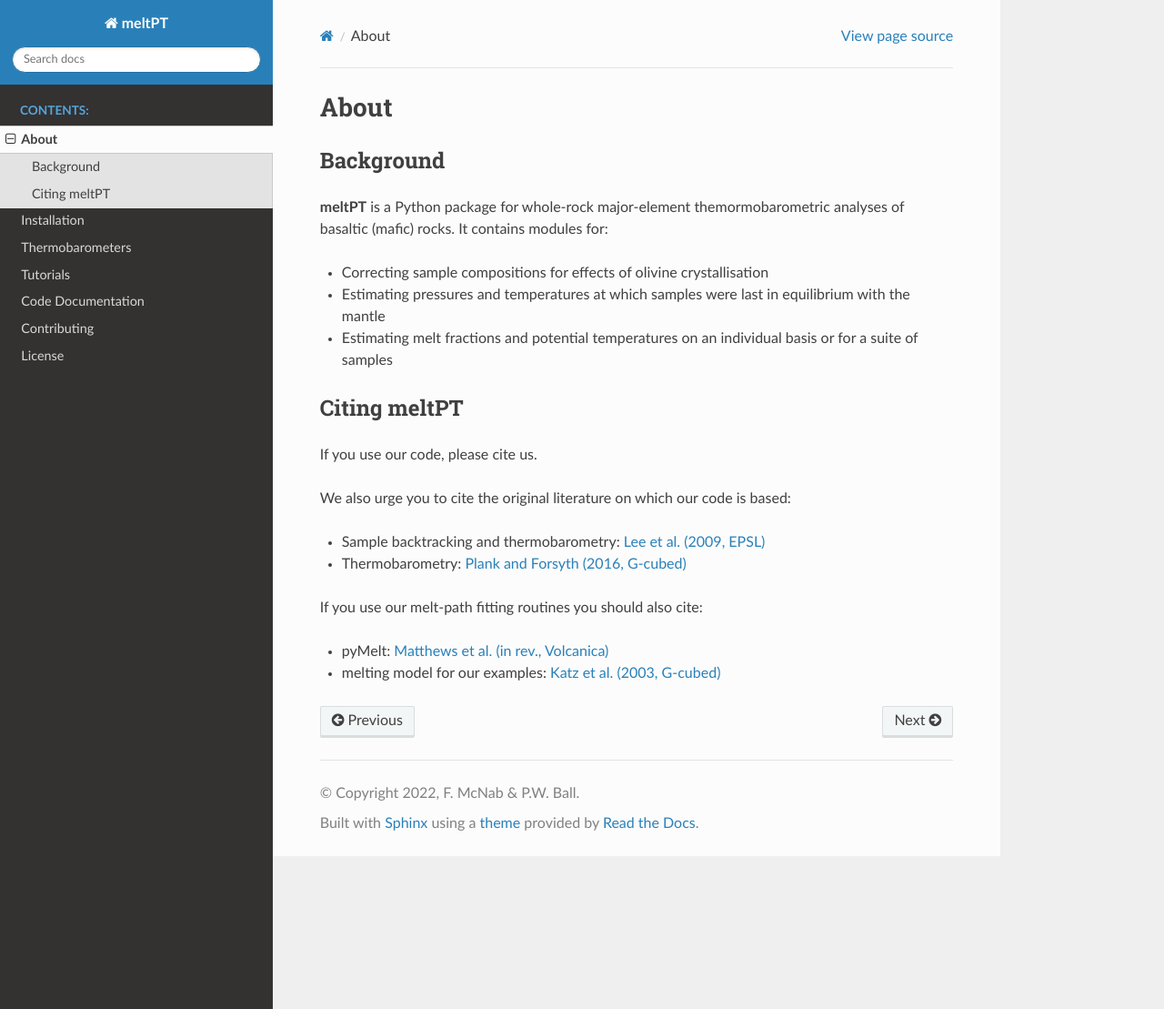
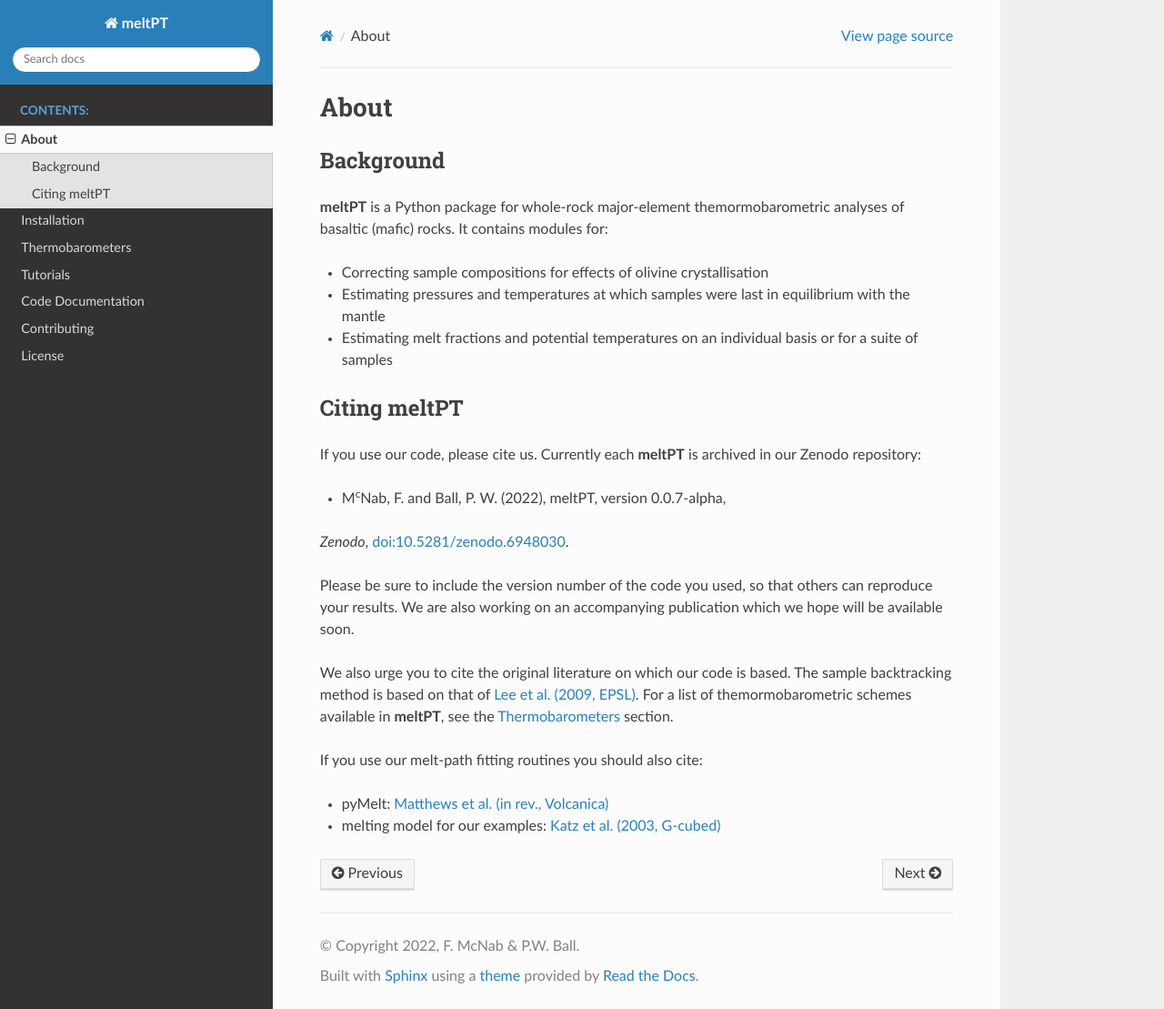
Before and after one commit to fmcnab/meltPT, a Sphinx documentation site: the page built from docs/source/about.rst, in a window 1280 px wide and 1109 px high. Shown: the whole window at 91% size. Built offline with Sphinx 7.4.7 and the Read the Docs theme 2.0.0, drawn with Linux system fonts in a browser that asks for light colours.

Commit message:
Update citation information.

```diff
--- a/docs/source/about.rst
+++ b/docs/source/about.rst
@@ -16,12 +16,21 @@ Background
 Citing meltPT
 =============
 
-If you use our code, please cite us.
+If you use our code, please cite us. Currently each **meltPT** is archived in
+our Zenodo repository:
 
-We also urge you to cite the original literature on which our code is based:
+* M\ :sup:`c`\ Nab, F. and Ball, P. W. (2022), meltPT, version 0.0.7-alpha,
+*Zenodo*, `doi:10.5281/zenodo.6948030 <https://doi.org/10.5281/zenodo.6948030>`_.
 
-* Sample backtracking and thermobarometry: `Lee et al. (2009, EPSL) <https://doi.org/10.1016/j.epsl.2008.12.020>`_
-* Thermobarometry: `Plank and Forsyth (2016, G-cubed) <https://doi.org/10.1002/2015GC006205>`_
+Please be sure to include the version number of the code you used, so that
+others can reproduce your results. We are also working on an accompanying
+publication which we hope will be available soon.
+
+We also urge you to cite the original literature on which our code is based.
+The sample backtracking method is based on that of
+`Lee et al. (2009, EPSL) <https://doi.org/10.1016/j.epsl.2008.12.020>`_. For
+a list of themormobarometric schemes available in **meltPT**, see the
+:doc:`thermobarometers` section.
 
 If you use our melt-path fitting routines you should also cite:
 
```
